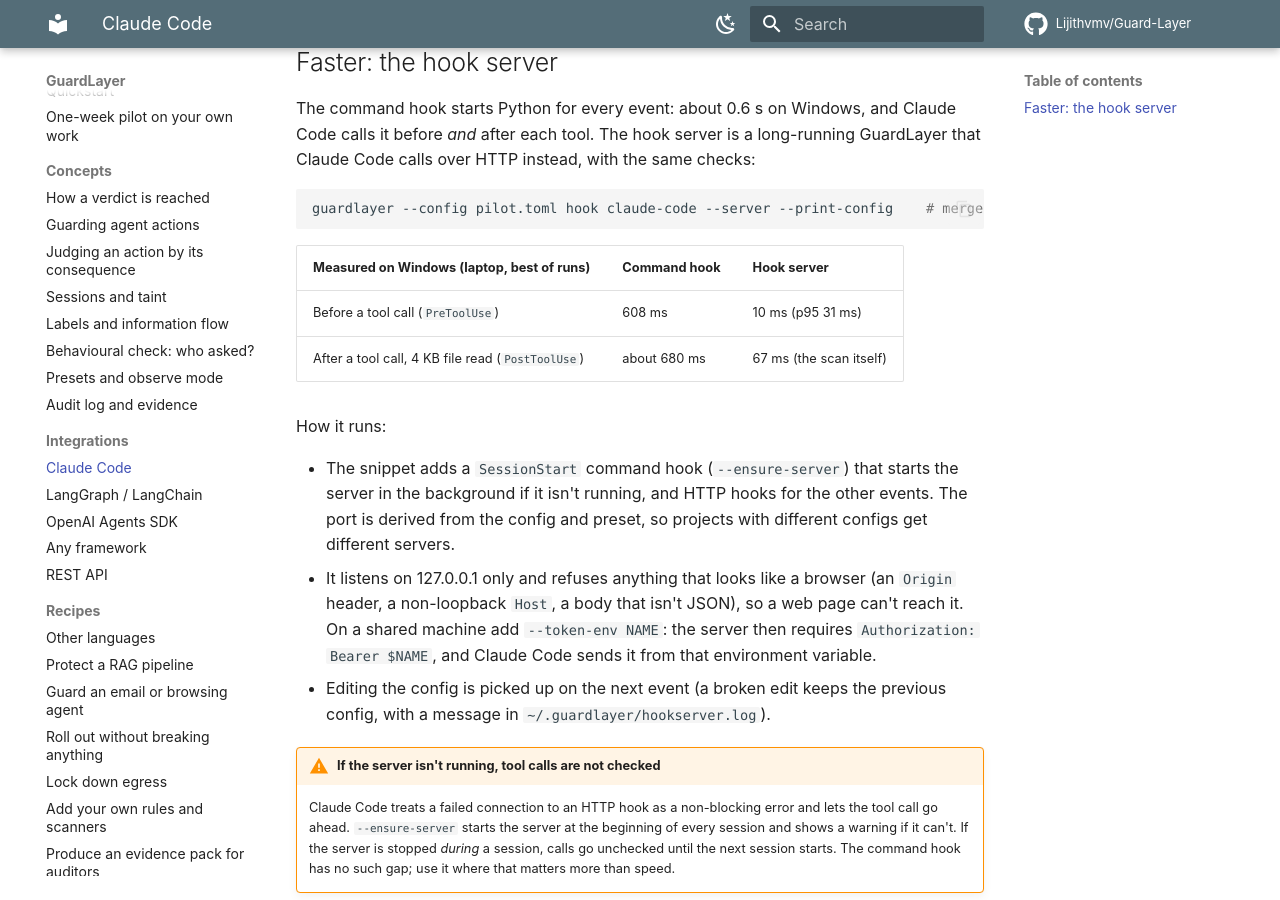
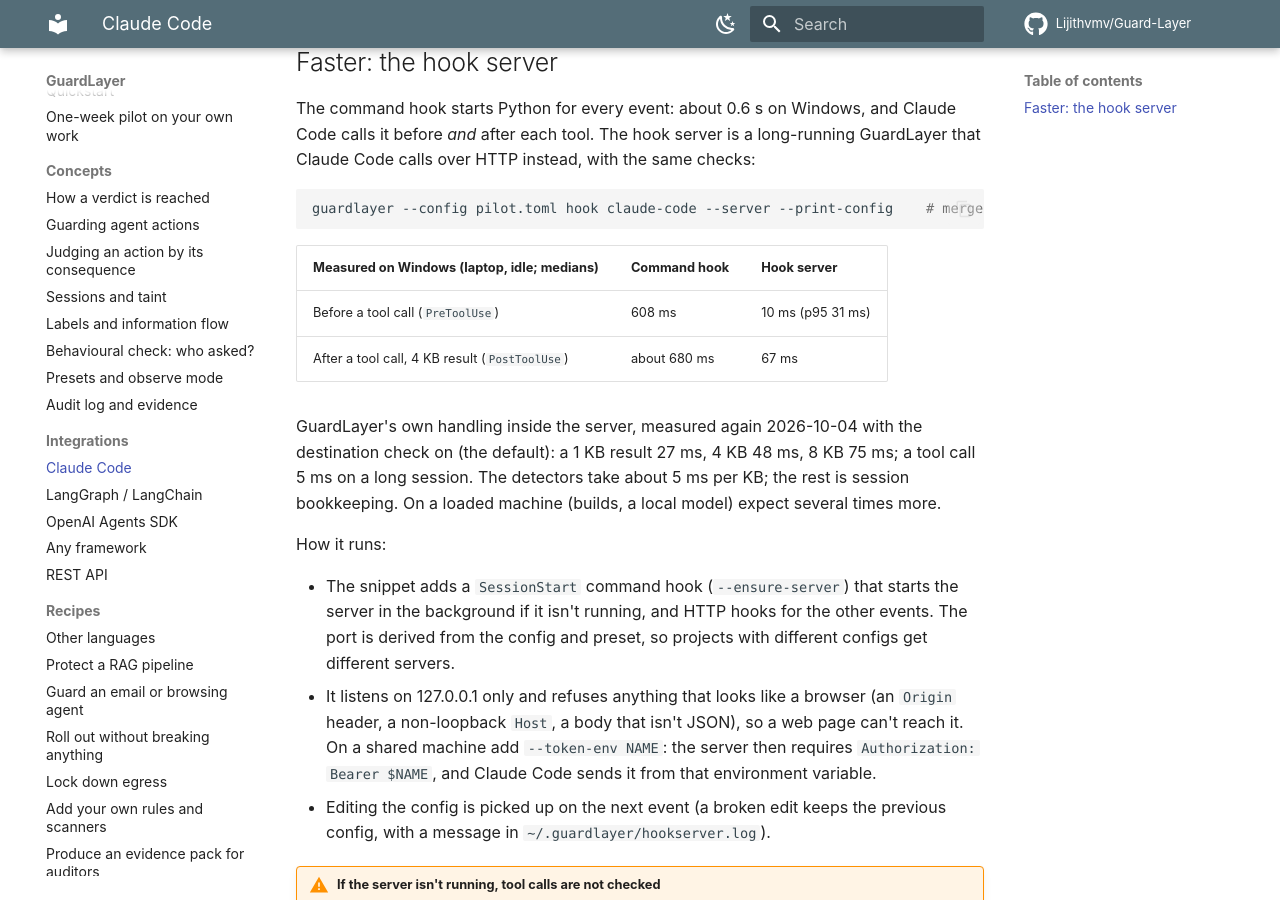
Before and after one commit to Lijithvmv/Guard-Layer, an MkDocs documentation site: the page built from docs/integrations/claude-code.md, in a window 1280 px wide and 900 px high, scrolled down 1209 px. Built offline with MkDocs 1.6.1 and Material for MkDocs 9.7.7, drawn with Linux system fonts in a browser that asks for light colours; comment, search, counter and statistics services are not loaded.

Commit message:
Docs: hook latency re-measured on an idle machine (4 KB result 48 ms with the destination check on)
The audit's open item: under load, scanning measured 200-400 ms per 8 KB; idle, the full hook handling is 27 / 48 /
75 ms for 1 / 4 / 8 KB results and 5 ms for a tool call. The documented 67 ms per 4 KB holds.

Co-Authored-By: Claude Opus 5.5 <noreply@anthropic.com>

````diff
--- a/docs/integrations/claude-code.md
+++ b/docs/integrations/claude-code.md
@@ -40,10 +40,14 @@ each tool. The hook server is a long-running GuardLayer that Claude Code calls o
 guardlayer --config pilot.toml hook claude-code --server --print-config    # merge into .claude/settings.json
 ```
 
-| Measured on Windows (laptop, best of runs) | Command hook | Hook server |
+| Measured on Windows (laptop, idle; medians) | Command hook | Hook server |
 |---|---|---|
 | Before a tool call (`PreToolUse`) | 608 ms | 10 ms (p95 31 ms) |
-| After a tool call, 4 KB file read (`PostToolUse`) | about 680 ms | 67 ms (the scan itself) |
+| After a tool call, 4 KB result (`PostToolUse`) | about 680 ms | 67 ms |
+
+GuardLayer's own handling inside the server, measured again 2026-10-04 with the destination check on (the default):
+a 1 KB result 27 ms, 4 KB 48 ms, 8 KB 75 ms; a tool call 5 ms on a long session. The detectors take about 5 ms per
+KB; the rest is session bookkeeping. On a loaded machine (builds, a local model) expect several times more.
 
 How it runs:
 
````
